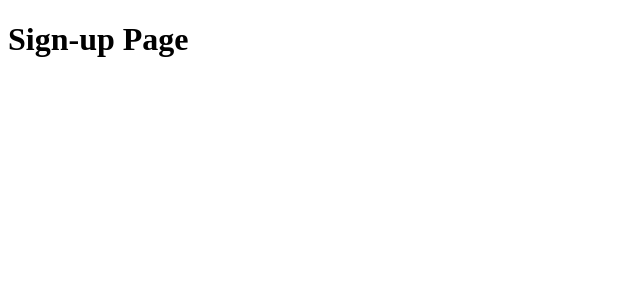
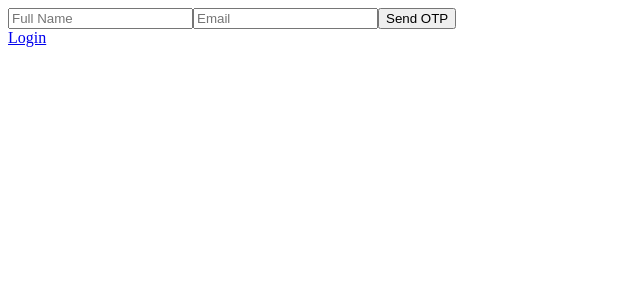
Before and after one commit to Prudvi14/TaskManagement_Frontend, a React (Vite) app: page /sign-up in a window 1280 px wide. Shown: the top 300 px of the page, without its empty margins (0-640 px from the left). Built offline with nearby package versions, Linux system fonts and the light colour scheme.

Commit message:
BE integration :: sending OTP :: in progress

```diff
--- a/package.json
+++ b/package.json
@@ -4,7 +4,7 @@
   "version": "0.0.0",
   "type": "module",
   "scripts": {
-    "dev": "vite",
+    "start": "vite",
     "build": "vite build",
     "lint": "eslint .",
     "preview": "vite preview"
--- a/src/App.jsx
+++ b/src/App.jsx
@@ -1,16 +1,22 @@
-import { BrowserRouter, Routes, Route } from "react-router";
+import { BrowserRouter, Routes, Route, Navigate } from "react-router";
 import HomePage from "./pages/HomePage";
 import LoginPage from "./pages/LoginPage";
 import SignUpPage from "./pages/SignUpPage";
+import { useState } from "react";
 
 const App = () => {
+    const [currUser, setCurrUser] = useState({
+        isLoggedIn: false,
+        fullName: "Guest",
+    });
+
     return (
         <div>
             <BrowserRouter>
                 <Routes>
-                    <Route path="/" element={<HomePage />} />
-                    <Route path="/login" element={<LoginPage />} />
-                    <Route path="/sign-up" element={<SignUpPage />} />
+                    <Route path="/" element={currUser.isLoggedIn ? <HomePage /> : <Navigate to="/sign-up" />} />
+                    <Route path="/login" element={currUser.isLoggedIn ? <Navigate to="/" /> : <LoginPage />} />
+                    <Route path="/sign-up" element={currUser.isLoggedIn ? <Navigate to="/" /> : <SignUpPage />} />
                 </Routes>
             </BrowserRouter>
         </div>
--- a/src/pages/SignUpPage.jsx
+++ b/src/pages/SignUpPage.jsx
@@ -1,7 +1,63 @@
+import { useState } from "react";
+import { Link } from "react-router";
+
 const SignUpPage = () => {
+    const [isOtpSent, setIsOtpSent] = useState(false);
+    const [email, setEmail] = useState(false);
+    const [fullName, setFullName] = useState(false);
+
+    const handleRegister = (e) => {
+        e.preventDefault();
+    };
+
+    const handleSendOtp = async (e) => {
+        try {
+            e.preventDefault();
+            // you can do some validation on email using regex (H.W.)
+            const resp = await fetch(import.meta.env.VITE_BACKEND_URL + "/otps", {
+                method: "POST",
+                body: JSON.stringify({
+                    email: e.target.userEmail.value,
+                }),
+                headers: {
+                    "content-type": "application/json",
+                },
+            });
+
+            console.log(resp);
+            const respObj = await resp.json();
+            console.log(respObj);
+        } catch (err) {
+            alert(err.message);
+        }
+    };
+
     return (
         <div>
-            <h1>Sign-up Page</h1>
+            {isOtpSent ? (
+                <form onSubmit={handleRegister}>
+                    <input type="text" value={email} readOnly />
+                    {/* Controlled Inputs */}
+                    <input type="text" value={fullName} readOnly />
+                    {/* Controlled Inputs */}
+                    <input type="text" placeholder="OTP" name="otp" required />
+                    {/* Uncontrolled Inputs */}
+                    <input type="password" placeholder="Password" name="password" required />
+                    {/* Uncontrolled Inputs */}
+                    <input type="password" placeholder="Confirm Password" name="confirmPassword" required />
+                    {/* Uncontrolled Inputs */}
+                    <button>Register</button>
+                </form>
+            ) : (
+                <form onSubmit={handleSendOtp}>
+                    <input type="text" placeholder="Full Name" name="fullName" required />
+                    {/* Uncontrolled Inputs */}
+                    <input type="email" placeholder="Email" name="userEmail" required />
+                    {/* Uncontrolled Inputs */}
+                    <button>Send OTP</button>
+                </form>
+            )}
+            <Link to="/login">Login</Link>
         </div>
     );
 };
```
Also changed, not shown: 1 other file (tests, documents, lock files or other folders).
